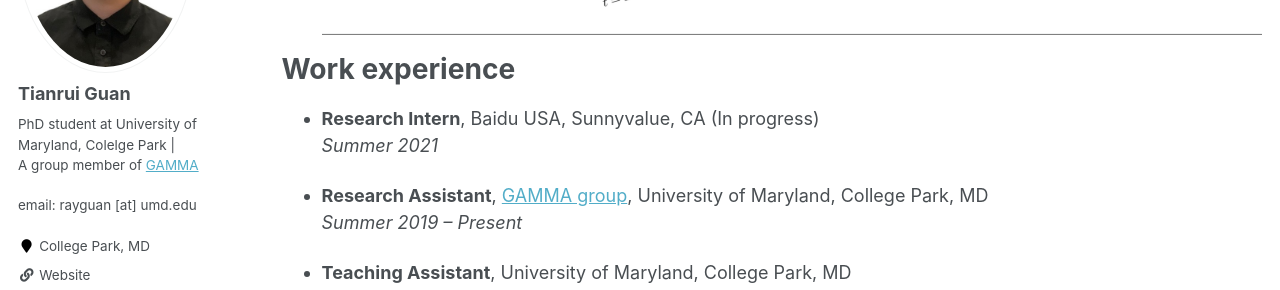
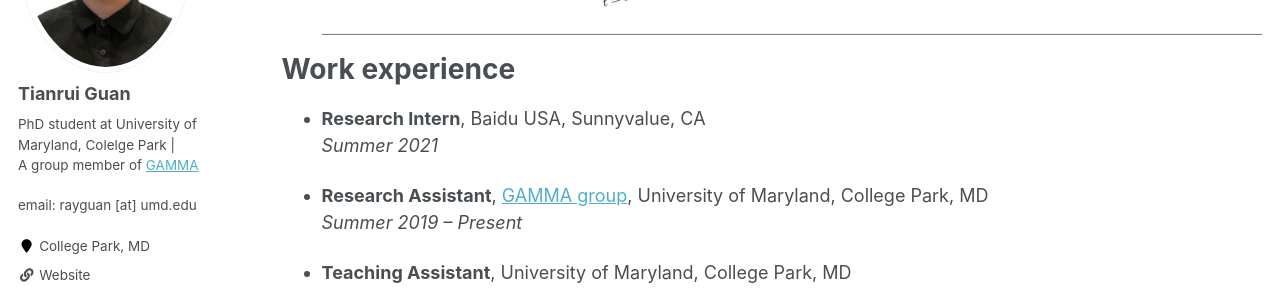
Before and after one commit to rayguan97/rayguan97.github.io, a Jekyll site: the page built from _pages/cv.md, in a window 1280 px wide and 900 px high, scrolled down 1746 px. Shown: the part 200-490 px from the top of the window. Built offline with Jekyll 4.4.1, drawn with Linux system fonts in a browser that asks for light colours.

Commit message:
Update cv.md

```diff
--- a/_pages/cv.md
+++ b/_pages/cv.md
@@ -29,7 +29,7 @@ Publications
 
 Work experience
 ======
-* **Research Intern**, Baidu USA, Sunnyvalue, CA   (In progress)  <br>
+* **Research Intern**, Baidu USA, Sunnyvalue, CA  <br>
   *Summer 2021*
 
 * **Research Assistant**, [GAMMA group](https://gamma.umd.edu/), University of Maryland, College Park, MD <br>
```
